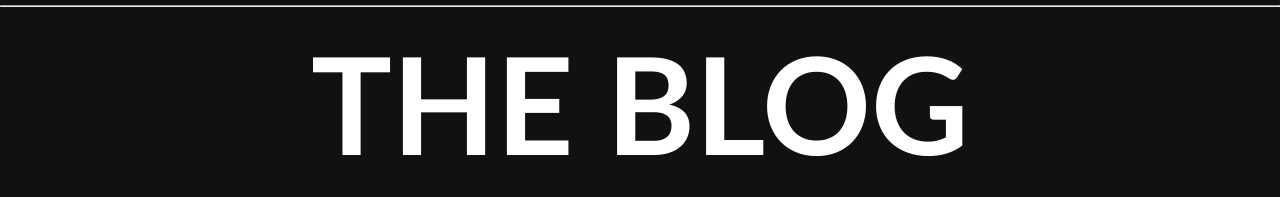
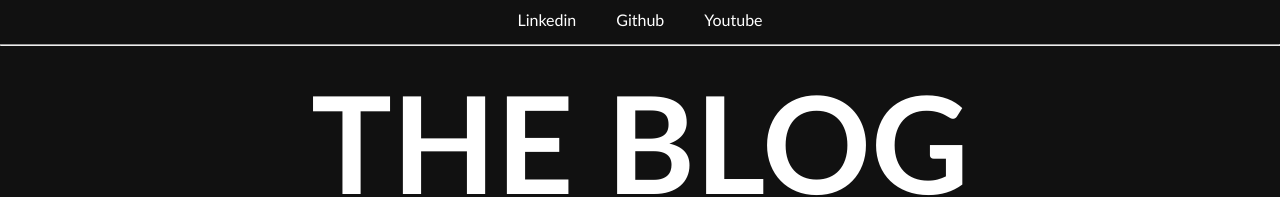
Before and after one commit to erica-l-s/Aprendendo-Angular, an Angular app in the folder angular-blog/: page / in a window 1280 px wide. Shown: the top 197 px of the page. Built offline with nearby package versions, Linux system fonts and the light colour scheme.

Commit message:
menu bar feito

```diff
--- a/angular-blog/src/app/components/menu-bar/menu-bar.component.css
+++ b/angular-blog/src/app/components/menu-bar/menu-bar.component.css
@@ -0,0 +1,8 @@
+.container-menu-bar ul{
+    display: flex;
+    flex-direction: row;
+}
+.container-menu-bar ul li{
+    margin:10px 20px 10px 20px;
+    list-style: none;
+}
--- a/angular-blog/src/app/components/menu-bar/menu-bar.component.html
+++ b/angular-blog/src/app/components/menu-bar/menu-bar.component.html
@@ -1 +1,7 @@
-<p>menu-bar works!</p>
+<div class="container-menu-bar">
+    <ul>
+       <li><a href="" target="_blank">Linkedin</a></li>
+       <li><a href="" target="_blank">Github</a></li>
+       <li><a href="" target="_blank">Youtube</a></li>
+    </ul>
+</div>
--- a/angular-blog/src/app/pages/home/home.component.css
+++ b/angular-blog/src/app/pages/home/home.component.css
@@ -1,3 +1,7 @@
+header{
+    display: flex;
+    justify-content: center;
+}
 .container-articles{
     display: flex;
     flex-direction: row;
--- a/angular-blog/src/app/pages/home/home.component.html
+++ b/angular-blog/src/app/pages/home/home.component.html
@@ -1,3 +1,7 @@
+<header>
+  <app-menu-bar></app-menu-bar>
+</header>
+
 <app-menu-title></app-menu-title>
 
 <div class="container-articles">
```
Lines whose indentation alone changed are shown as unchanged.
